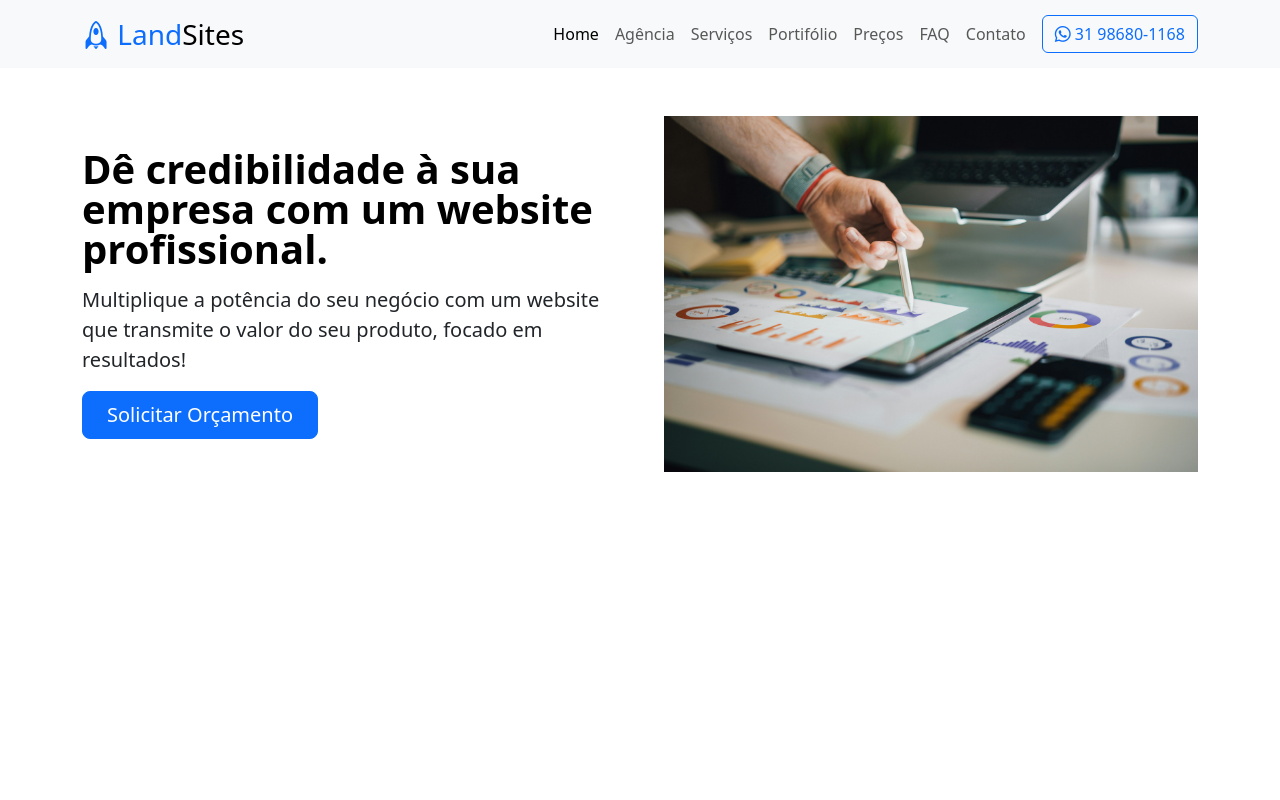
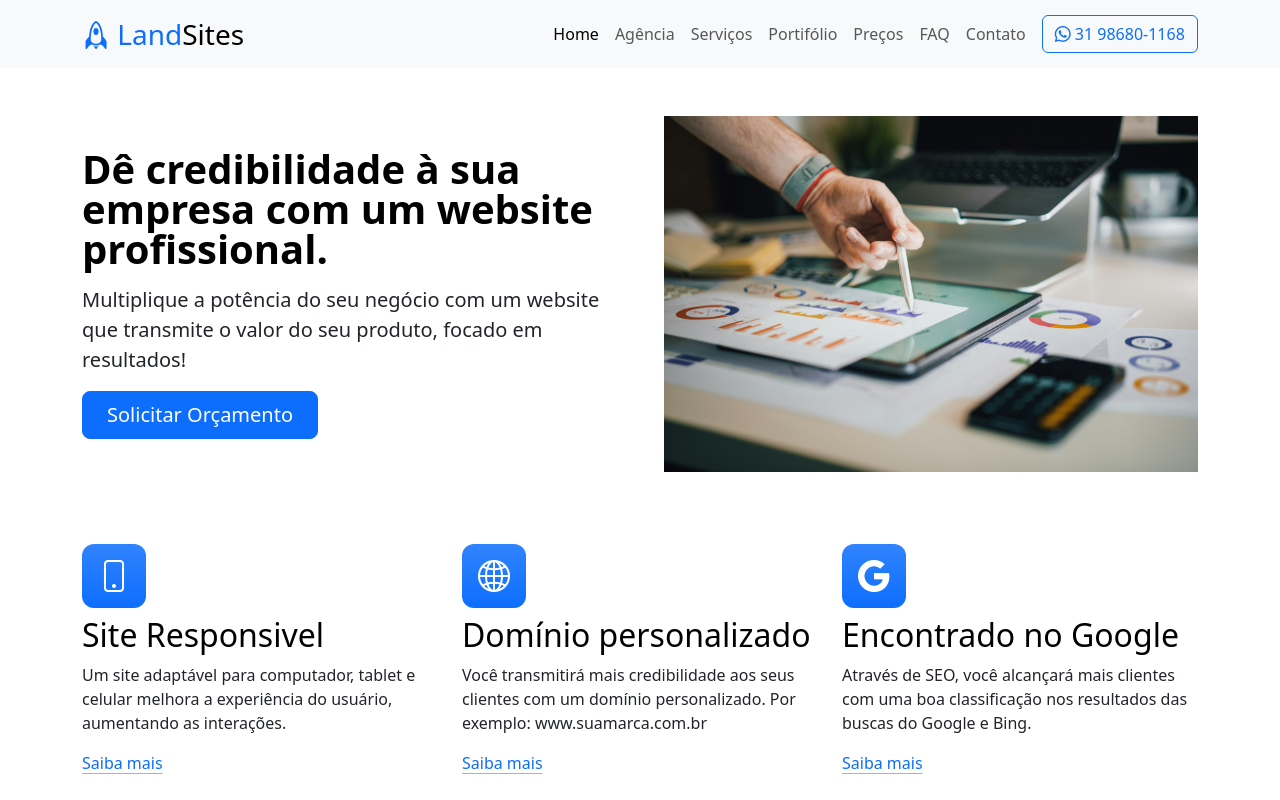
Before and after one commit to Liliampd/Desenvolvimento_de_Interfaces_Web_Frameworks_Front_End, a plain HTML site: page index.html in a window 1280 px wide. Drawn offline with nearby package versions, Linux system fonts and the light colour scheme.

Commit message:
commit 2
Segundo coomit

```diff
--- a/assets/css/style.css
+++ b/assets/css/style.css
@@ -1 +1,7 @@
 /* Custon Style */
+
+.feature-icon {
+    width: 4rem;
+    height: 4rem;
+    border-radius: 0.75rem;
+}
--- a/index.html
+++ b/index.html
@@ -99,6 +99,33 @@
                 </div>
             </div>
 
+				<!-- Home Características -->
+				 <div class="row g-4 row-cols-1 row-cols-lg-3 mt-5">
+					<div class="col">
+						<div class="feature-icon d-inline-flex align-items-center justify-content-center text-bg-primary bg-gradient fs-2">
+							<i class="bi bi-phone fs-2"></i>
+						</div>
+						<h3 class="fs-2 text-body-emphasis mt-2">Site Responsivel</h3>
+					<p>Um site adaptável para computador, tablet e celular melhora a experiência do usuário, aumentando as interações.</p>
+					<a  class="icon-link">Saiba mais</a>
+					</div>
+					<div class="col">
+						<div class="feature-icon d-inline-flex align-items-center justify-content-center text-bg-primary bg-gradient fs-2">
+							<i class="bi bi-globe2 fs-2"></i>
+						</div>
+						<h3 class="fs-2 text-body-emphasis mt-2">Domínio personalizado</h3>
+					<p>Você transmitirá mais credibilidade aos seus clientes com um domínio personalizado. Por exemplo: www.suamarca.com.br</p>
+					<a  class="icon-link">Saiba mais</a>
+					</div>
+					<div class="col">
+						<div class="feature-icon d-inline-flex align-items-center justify-content-center text-bg-primary bg-gradient fs-2">
+							<i class="bi bi-google fs-2"></i>
+						</div>
+						<h3 class="fs-2 text-body-emphasis mt-2">Encontrado no Google</h3>
+					<p>Através de SEO, você alcançará mais clientes com uma boa classificação nos resultados das buscas do Google e Bing.</p>
+					<a  class="icon-link">Saiba mais</a>
+					</div>
+				 </div>
           </div>
         </section>
     </main>
```
